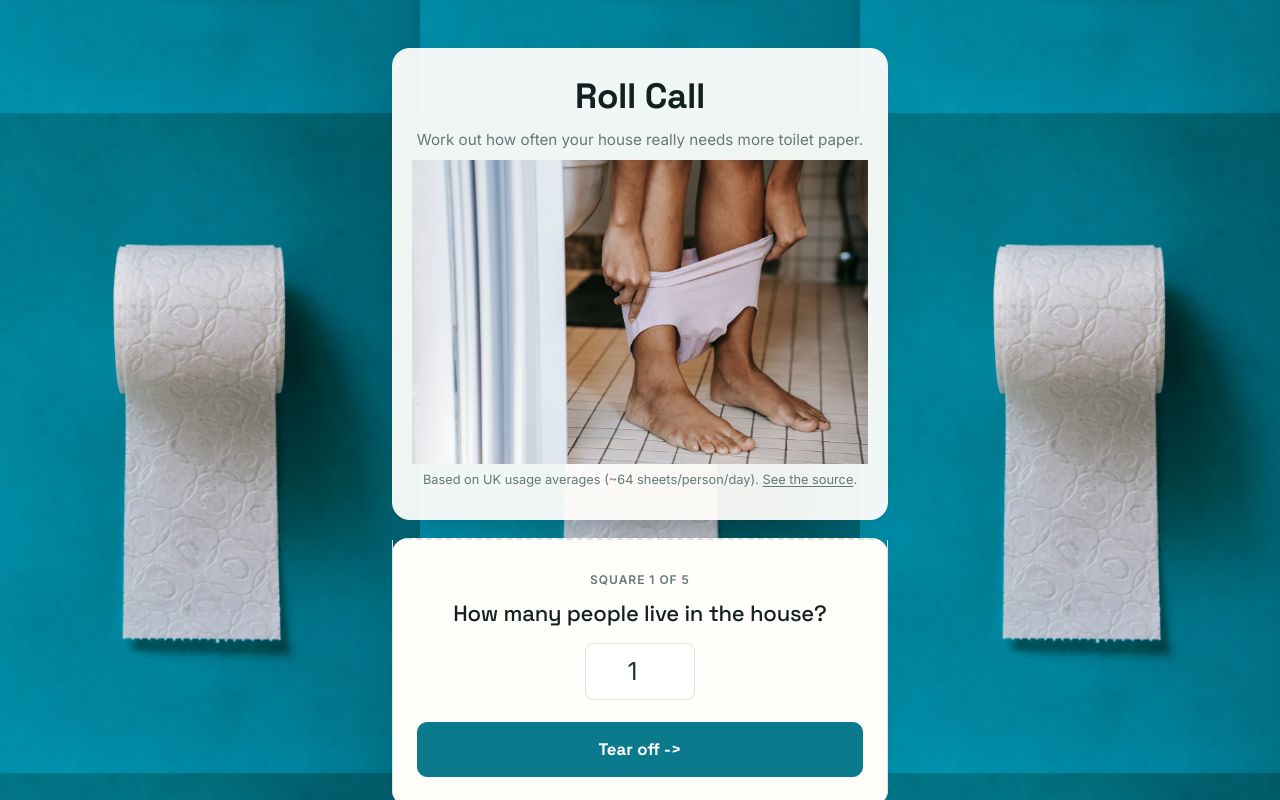
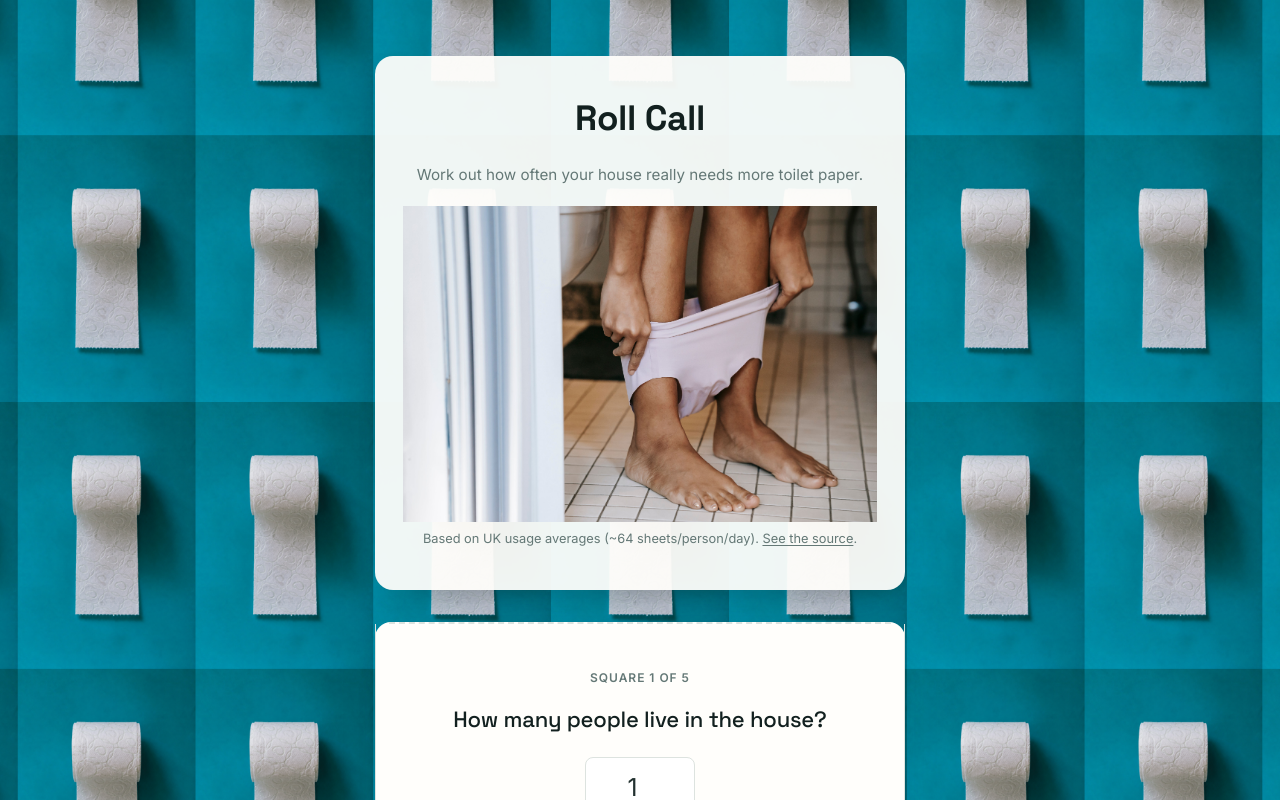
Before and after one commit to karinamercedes/roll-call, a React (Vite) app: page / in a window 1280 px wide. Shown: the top 800 px of the page. Built offline with nearby package versions, Linux system fonts and the light colour scheme.

Commit message:
Bigger boxes, more spacing

```diff
--- a/src/App.css
+++ b/src/App.css
@@ -19,7 +19,7 @@ body {
   margin: 0;
   color: var(--text);
   font-family: var(--font-body);
-  line-height: 1.5;
+  line-height: 1.7;
   background-color: var(--bg);
   /* the roll photo, tiled -- reads as a single big tile on mobile (same
      visual weight as the old roll illustration) and as a repeating pattern
@@ -31,21 +31,21 @@ body {
   background-attachment: fixed;
 }
 
-.app { max-width: 480px; margin: 0 auto; padding: 32px 16px 80px; text-align: center; }
+.app { max-width: 600px; margin: 0 auto; padding: 50px 25px 115px; text-align: center; }
 
 /* Frosted paper panel behind the title + hero photo, so the text stays
    legible wherever it lands on the tiled background behind it. */
 .intro-card {
   background: rgba(255, 254, 251, 0.94);
   border-radius: 18px;
-  padding: 22px 20px 18px;
+  padding: 32px 28px 28px;
   box-shadow: 0 16px 36px -22px rgba(6, 40, 46, 0.5);
 }
 
 h1, h2 { font-family: var(--font-heading); font-weight: 700; color: var(--heading); letter-spacing: -0.01em; }
-h1 { margin: 0 0 6px; font-size: 2rem; }
-h2 { margin: 0 0 16px; font-size: 1.25rem; line-height: 1.3; font-weight: 500; }
-.subhead { color: var(--muted); margin: 0 0 8px; font-size: 0.95rem; }
+h1 { margin: 0 0 14px; font-size: 2rem; }
+h2 { margin: 0 0 24px; font-size: 1.45rem; line-height: 1.3; font-weight: 500; }
+.subhead { color: var(--muted); margin: 0 0 18px; font-size: 0.95rem; }
 .muted { color: var(--muted); font-size: 0.9rem; }
 .muted.small { font-size: 0.8rem; margin-top: 6px; }
 .muted.small a { color: var(--muted); text-decoration: underline; text-underline-offset: 2px; }
@@ -61,7 +61,7 @@ h2 { margin: 0 0 16px; font-size: 1.25rem; line-height: 1.3; font-weight: 500; }
 }
 .roll-photo { display: block; width: 100%; height: 180px; object-fit: cover; object-position: center 30%; }
 
-.stack { margin-top: 18px; }
+.stack { margin-top: 32px; }
 
 /* Each "square" of toilet paper, stacked downward, perforation between them.
    Sits on a solid paper card so it stays readable over the tiled photo
@@ -83,9 +83,9 @@ h2 { margin: 0 0 16px; font-size: 1.25rem; line-height: 1.3; font-weight: 500; }
   border-right: 1px solid var(--line);
   border-radius: 0 0 16px 16px;
 }
-.result-square .square-inner { border-bottom: 1px solid var(--line); padding-bottom: 32px; }
+.result-square .square-inner { border-bottom: 1px solid var(--line); padding-bottom: 44px; }
 
-.step-count { font-size: 0.75rem; letter-spacing: 0.08em; text-transform: uppercase; color: var(--muted); margin: 0 0 10px; font-weight: 600; }
+.step-count { font-size: 0.75rem; letter-spacing: 0.08em; text-transform: uppercase; color: var(--muted); margin: 0 0 16px; font-weight: 600; }
 
 input[type="number"] {
   font: inherit; font-size: 1.4rem; text-align: center; width: 100px;
@@ -94,7 +94,7 @@ input[type="number"] {
 input[type="range"] { width: 100%; accent-color: var(--teal); margin-top: 6px; }
 .range-value { margin-top: 8px; font-weight: 600; }
 
-.chips { display: flex; flex-wrap: wrap; justify-content: center; gap: 8px; margin-top: 4px; }
+.chips { display: flex; flex-wrap: wrap; justify-content: center; gap: 12px; margin-top: 10px; }
 .chip {
   font: inherit; cursor: pointer; padding: 8px 16px; border-radius: 999px; font-size: 0.9rem;
   border: 1px solid var(--line); background: #fff; color: var(--text); font-weight: 500;
@@ -104,7 +104,7 @@ input[type="range"] { width: 100%; accent-color: var(--teal); margin-top: 6px; }
 
 button { font: inherit; cursor: pointer; border-radius: 10px; }
 .primary.tear-btn {
-  display: block; width: 100%; margin-top: 22px; padding: 13px; font-weight: 700;
+  display: block; width: 100%; margin-top: 32px; padding: 16px; font-weight: 700;
   background: var(--teal); border: 1px solid var(--teal); color: var(--accent-text);
   font-family: var(--font-heading);
 }
@@ -112,18 +112,18 @@ button { font: inherit; cursor: pointer; border-radius: 10px; }
 .primary.tear-btn:disabled { opacity: 0.4; cursor: not-allowed; }
 
 .link-reset {
-  display: inline-block; margin-top: 16px; background: none; border: none; padding: 2px 4px;
+  display: inline-block; margin-top: 24px; background: none; border: none; padding: 2px 4px;
   color: var(--muted); text-decoration: underline; text-underline-offset: 3px;
 }
 .link-reset:hover { color: var(--teal); }
 
 .reminder-note {
-  margin-top: 10px;
+  margin-top: 16px;
   font-size: 0.85rem;
   color: var(--text);
   background: #eef5f4;
   border-radius: 8px;
-  padding: 10px 14px;
+  padding: 14px 18px;
   text-align: left;
 }
 .reminder-note strong { color: var(--heading); }
@@ -132,16 +132,15 @@ input:focus, button:focus-visible { outline: 2px solid var(--teal); outline-offs
 
 /* Laptop+: same proportions, just ~10% bigger -- mobile is untouched. */
 @media (min-width: 900px) {
-  body { background-size: 440px auto; }
-  .app { max-width: 528px; padding-top: 48px; }
+  .app { max-width: 580px; padding-top: 56px; }
   h1 { font-size: 2.2rem; }
   h2 { font-size: 1.38rem; }
   .roll-photo-frame { width: 165px; }
   .roll-photo { height: 198px; }
-  .square-inner { padding: 31px 24px 29px; }
+  .square-inner { padding: 44px 36px 40px; }
   input[type="number"] { font-size: 1.54rem; width: 110px; padding: 9px; }
   .chip { font-size: 0.99rem; padding: 9px 18px; }
-  .primary.tear-btn { padding: 14px; font-size: 1.05rem; }
+  .primary.tear-btn { padding: 17px; font-size: 1.05rem; }
 }
 
 .roll-frame {
```
